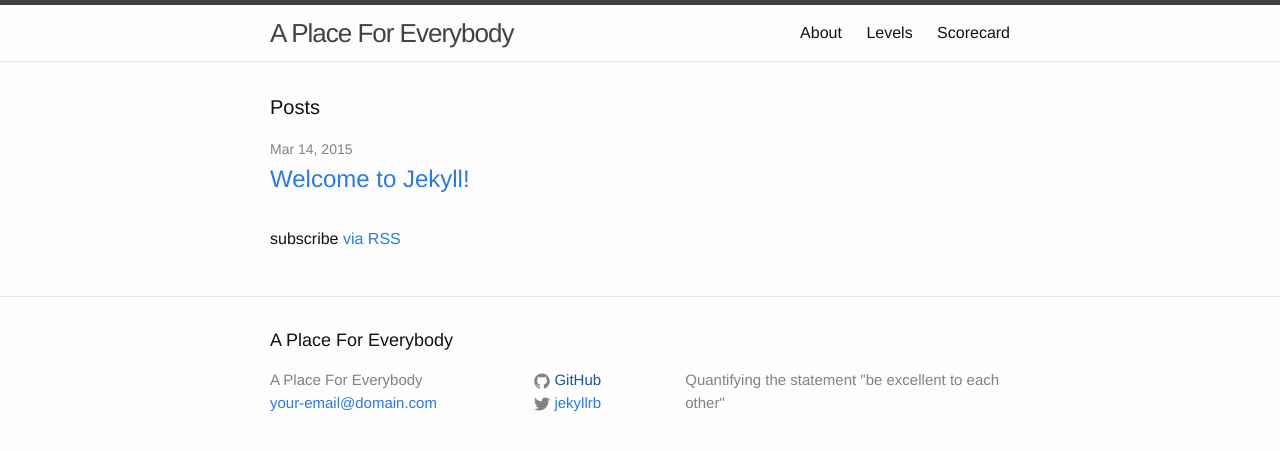
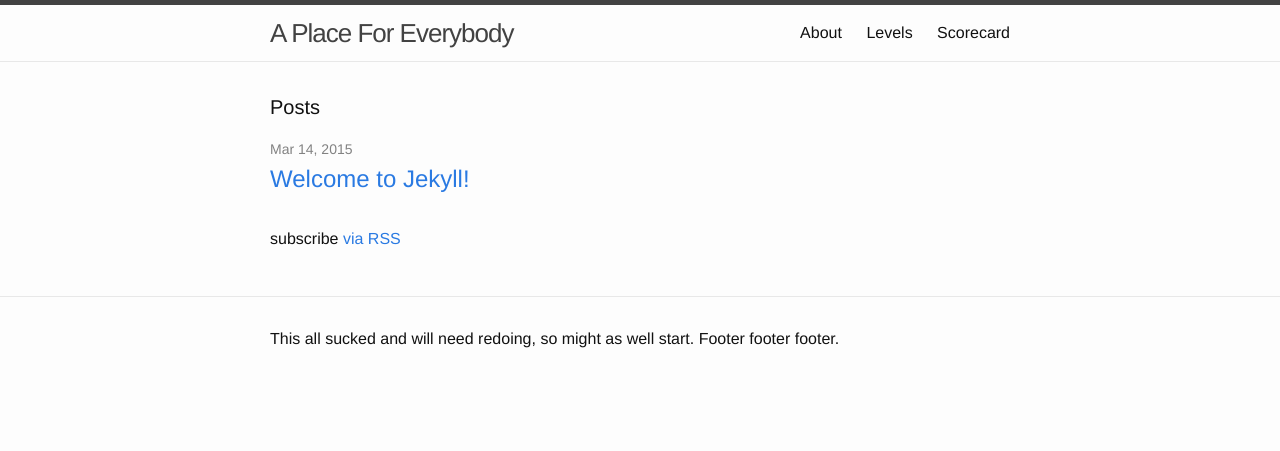
Before and after one commit to bluehat/placeforeverybody, a Jekyll site: the page built from index.html, in a window 1280 px wide. Shown: the top 451 px of the page. Built offline with Jekyll 4.4.1, drawn with Linux system fonts in a browser that asks for light colours.

Commit message:
No I lost the css, that was a mistake.

```diff
--- a/_includes/footer.html
+++ b/_includes/footer.html
@@ -2,53 +2,7 @@
 
   <div class="wrapper">
 
-    <h2 class="footer-heading">{{ site.title }}</h2>
-
-    <div class="footer-col-wrapper">
-      <div class="footer-col  footer-col-1">
-        <ul class="contact-list">
-          <li>{{ site.title }}</li>
-          <li><a href="mailto:{{ site.email }}">{{ site.email }}</a></li>
-        </ul>
-      </div>
-
-      <div class="footer-col  footer-col-2">
-        <ul class="social-media-list">
-          {% if site.github_username %}
-          <li>
-            <a href="{{ site.github_url }}">
-              <span class="icon  icon--github">
-                <svg viewBox="0 0 16 16">
-                  <path fill="#828282" d="M7.999,0.431c-4.285,0-7.76,3.474-7.76,7.761 c0,3.428,2.223,6.337,5.307,7.363c0.388,0.071,0.53-0.168,0.53-0.374c0-0.184-0.007-0.672-0.01-1.32 c-2.159,0.469-2.614-1.04-2.614-1.04c-0.353-0.896-0.862-1.135-0.862-1.135c-0.705-0.481,0.053-0.472,0.053-0.472 c0.779,0.055,1.189,0.8,1.189,0.8c0.692,1.186,1.816,0.843,2.258,0.645c0.071-0.502,0.271-0.843,0.493-1.037 C4.86,11.425,3.049,10.76,3.049,7.786c0-0.847,0.302-1.54,0.799-2.082C3.768,5.507,3.501,4.718,3.924,3.65 c0,0,0.652-0.209,2.134,0.796C6.677,4.273,7.34,4.187,8,4.184c0.659,0.003,1.323,0.089,1.943,0.261 c1.482-1.004,2.132-0.796,2.132-0.796c0.423,1.068,0.157,1.857,0.077,2.054c0.497,0.542,0.798,1.235,0.798,2.082 c0,2.981-1.814,3.637-3.543,3.829c0.279,0.24,0.527,0.713,0.527,1.437c0,1.037-0.01,1.874-0.01,2.129 c0,0.208,0.14,0.449,0.534,0.373c3.081-1.028,5.302-3.935,5.302-7.362C15.76,3.906,12.285,0.431,7.999,0.431z"/>
-                </svg>
-              </span>
-
-              <span class="username">{{ site.github }}</span>
-            </a>
-          </li>
-          {% endif %}
-
-          {% if site.twitter_username %}
-          <li>
-            <a href="https://twitter.com/{{ site.twitter_username }}">
-              <span class="icon  icon--twitter">
-                <svg viewBox="0 0 16 16">
-                  <path fill="#828282" d="M15.969,3.058c-0.586,0.26-1.217,0.436-1.878,0.515c0.675-0.405,1.194-1.045,1.438-1.809
-                  c-0.632,0.375-1.332,0.647-2.076,0.793c-0.596-0.636-1.446-1.033-2.387-1.033c-1.806,0-3.27,1.464-3.27,3.27 c0,0.256,0.029,0.506,0.085,0.745C5.163,5.404,2.753,4.102,1.14,2.124C0.859,2.607,0.698,3.168,0.698,3.767 c0,1.134,0.577,2.135,1.455,2.722C1.616,6.472,1.112,6.325,0.671,6.08c0,0.014,0,0.027,0,0.041c0,1.584,1.127,2.906,2.623,3.206 C3.02,9.402,2.731,9.442,2.433,9.442c-0.211,0-0.416-0.021-0.615-0.059c0.416,1.299,1.624,2.245,3.055,2.271 c-1.119,0.877-2.529,1.4-4.061,1.4c-0.264,0-0.524-0.015-0.78-0.046c1.447,0.928,3.166,1.469,5.013,1.469 c6.015,0,9.304-4.983,9.304-9.304c0-0.142-0.003-0.283-0.009-0.423C14.976,4.29,15.531,3.714,15.969,3.058z"/>
-                </svg>
-              </span>
-
-              <span class="username">{{ site.twitter_username }}</span>
-            </a>
-          </li>
-          {% endif %}
-        </ul>
-      </div>
-
-      <div class="footer-col  footer-col-3">
-        <p class="text">{{ site.description }}</p>
-      </div>
-    </div>
+    <p> This all sucked and will need redoing, so might as well start. Footer footer footer. </p>
 
   </div>
 
```
Also changed, not shown: 9 other files.
